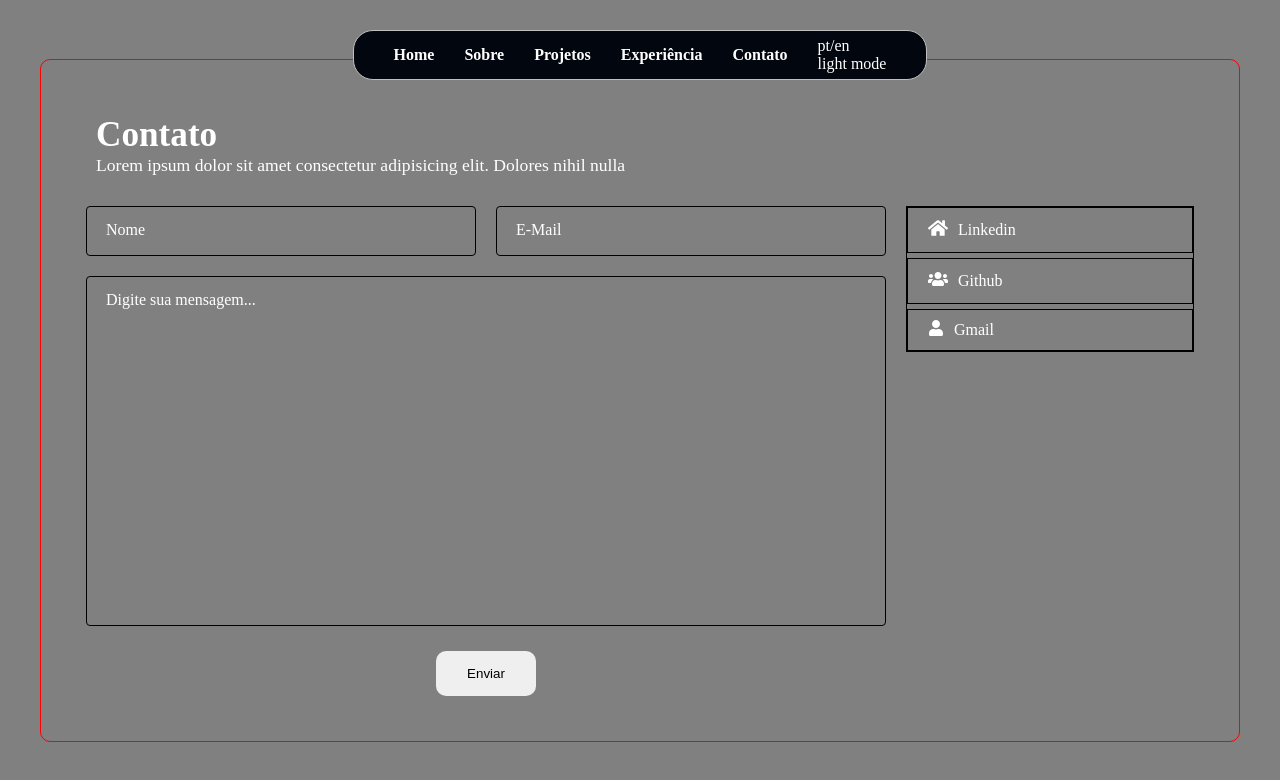
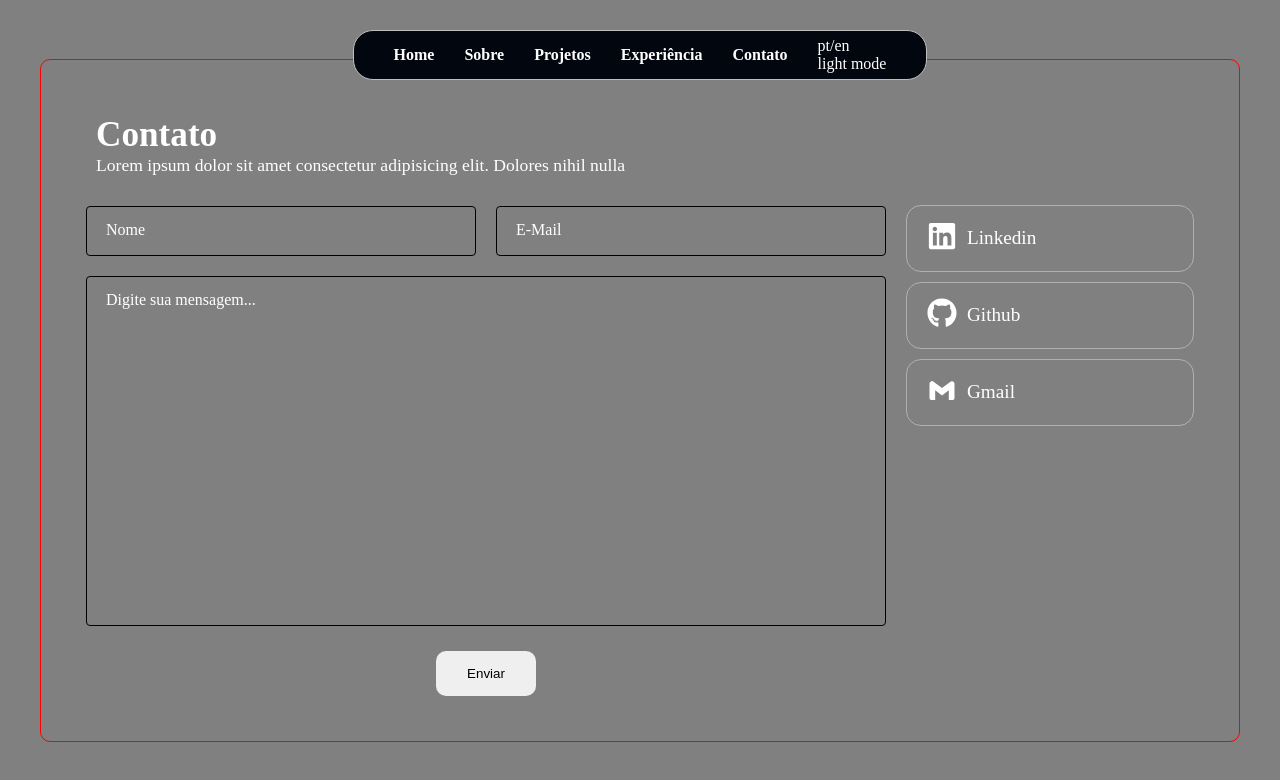
Before and after one commit to edsuuu/edsuuu, a React (Vite) app: page /contato in a window 1280 px wide. Shown: the top 780 px of the page. Built offline with nearby package versions, Linux system fonts and the light colour scheme; the HTML template or start-up script is replaced by a standard one.

Commit message:
Correção do componente RedesSociais

```diff
--- a/src/Components/RedesSociais/index.tsx
+++ b/src/Components/RedesSociais/index.tsx
@@ -1,23 +1,23 @@
-import { FaHome, FaUser, FaUsers } from 'react-icons/fa';
-import { Redes } from './styled';
+import { FaLinkedin, FaUser, FaGithub } from 'react-icons/fa';
+import { BiLogoGmail } from 'react-icons/bi';
+import { Redes, LinksRedes } from './styled';
 
 const rotas = [
-    { name: 'Linkedin', to: 'https://www.linkedin.com/in/edsonlima343', icon: <FaHome size={20} /> },
-    { name: 'Github', to: 'https://github.com/edsuuu', icon: <FaUsers size={20} /> },
-    { name: 'Gmail', to: '/gmail', icon: <FaUser size={16} /> },
+    { name: 'Linkedin', to: 'https://www.linkedin.com/in/edsonlima343', icon: <FaLinkedin size={30} />, className: 'linkedin' },
+    { name: 'Github', to: 'https://github.com/edsuuu', icon: <FaGithub size={30} />, className: 'github' },
+    { name: 'Gmail', to: '/gmail', icon: <BiLogoGmail size={30} />, className: 'gmail' },
 ];
 
 export default function RedesSociais() {
     return (
         <Redes>
             {rotas.map((rota, index) => (
-                <div key={index}>
-
-                    <a href={rota.to} target="_blank">
-                    <span>{rota.icon}</span>
-                        {rota.name}
+                <LinksRedes key={index}>
+                    <a className={rota.className} href={rota.to} target="_blank">
+                        <span>{rota.icon}</span>
+                        <span className='name-redes-router'>{rota.name}</span>
                     </a>
-                </div>
+                </LinksRedes>
             ))}
         </Redes>
     );
--- a/src/Components/RedesSociais/styled.tsx
+++ b/src/Components/RedesSociais/styled.tsx
@@ -1,20 +1,27 @@
 import styled from 'styled-components';
 
 export const Redes = styled.div`
-    border: 1px solid black;
     display: flex;
     flex-direction: column;
     justify-content: center;
-    gap: 5px;
+    gap: 10px;
     max-width: 350px;
     width: 100%;
     height: fit-content;
     flex: 1 1 250px;
-    margin-bottom: 242px;
+    margin-bottom: 170px;
 
-    div {
-        border: 1px solid black;
+    @media (max-width: 768px) {
+        flex-direction: row;
+        justify-content: space-evenly;
+        max-width: 100%;
+        margin-bottom: 0px;
     }
+`;
+
+export const LinksRedes = styled.div`
+    border: 0.5px solid #ffffff5f;
+    border-radius: 15px;
 
     a {
         text-decoration: none;
@@ -22,26 +29,43 @@ export const Redes = styled.div`
         display: flex;
         align-items: center;
         flex-direction: row;
+        font-size: 1.2rem;
         justify-content: start;
-        padding: 10px 20px;
+        padding: 15px 20px;
         gap: 10px;
+        transition: 300ms ease-in-out;
+        border-radius: 15px;
+    }
+
+    .linkedin {
         &:hover {
-            background-color: #f0f0f053;
+            background-color: #004182;
         }
     }
+    .github {
+        &:hover {
+            background-color: #000000a2;
+        }
+    }
+    .gmail {
+        &:hover {
+            background-color: #ff0000a2;
+        }
+    }
+    @media (max-width: 431px) {
+        border-radius: 50%;
 
-    @media (max-width: 768px) {
-        flex-direction: row;
-        justify-content: space-between;
-        max-width: 100%;
-        margin-bottom: 0px;
+        a {
+            display: flex;
+            align-items: center;
+            justify-content: center;
+            border-radius: 50%;
+            width: 60px;
+            height: 60px;
+        }
 
-        div {
-            width: 100%;
-            min-width: 100px;
-
-
+        .name-redes-router {
+            display: none;
         }
-        // Ocultar o texto a 420px e deixar apenas o icone no responsivo
     }
 `;
```
